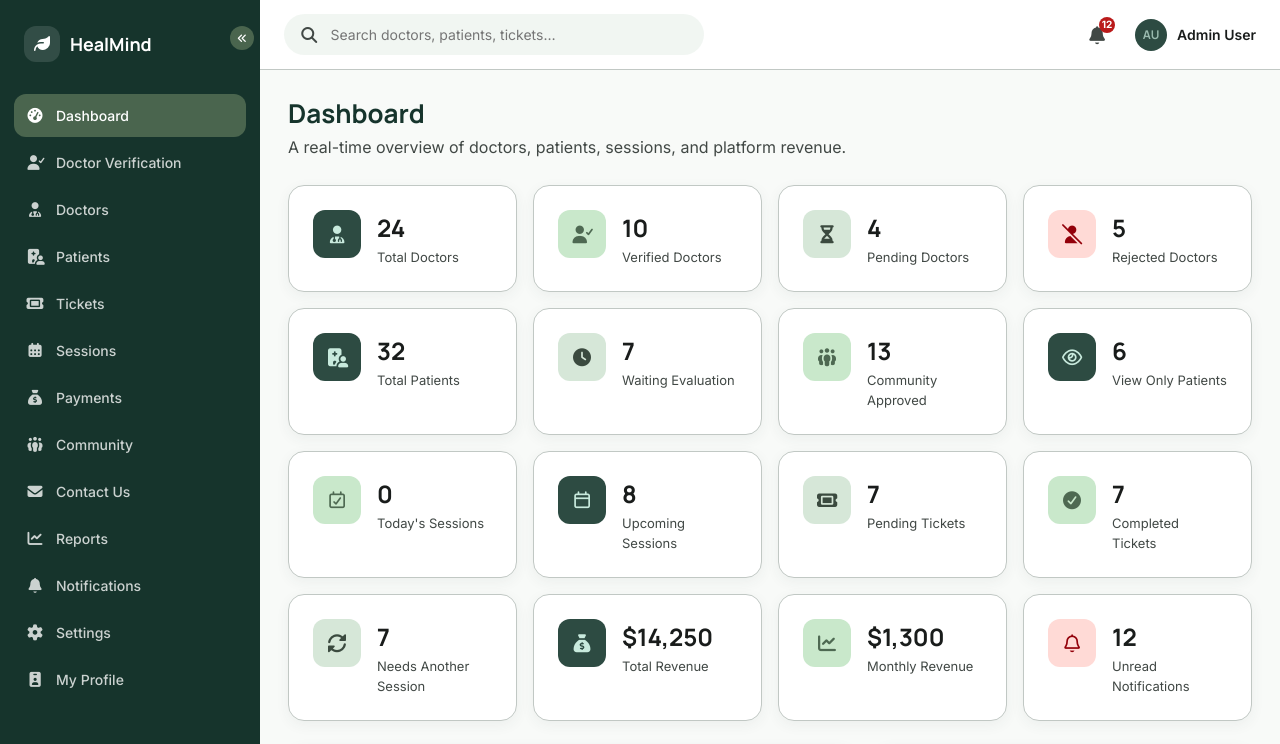
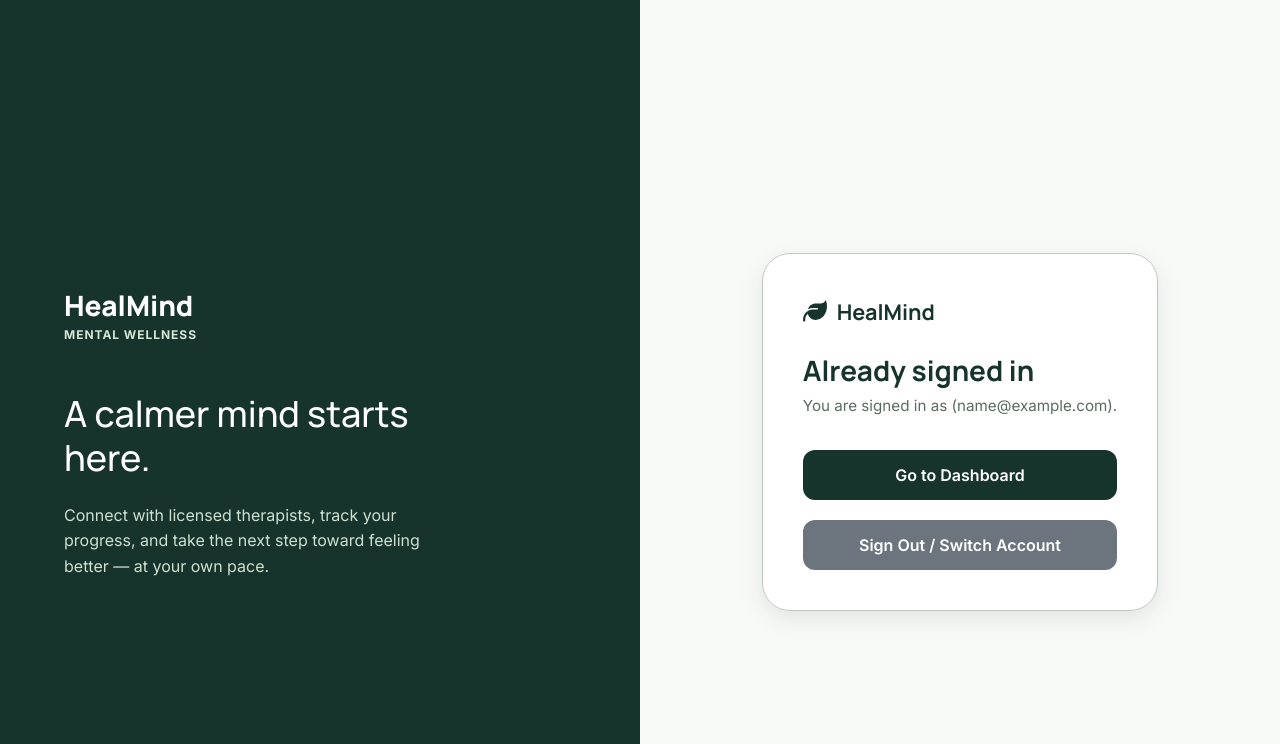
Before and after one commit to maikhaledaboeldahab/Healmind, a React (Vite) app in the folder Front_End/: page /login in a window 1280 px wide. Before the commit this address led to /admin. Shown: the top 744 px of the page. Built offline with nearby package versions, Linux system fonts and the light colour scheme; no server answers; sample sign-in values are in the browser's storage; a web font is replaced by a local one.

Commit message:
done front end changing structure

```diff
--- a/Front_End/src/features/patient/pages/Login/SharedLogin.jsx
+++ b/Front_End/src/features/patient/pages/Login/SharedLogin.jsx
@@ -7,8 +7,8 @@ import { useAuth as useAdminAuth } from '../../../admin/hooks/useAuth';
 import styles from './SharedLogin.module.css';
 
 export default function SharedLogin() {
-  const { isAuthenticated: isUserAuth, login: userLogin } = useUserAuth();
-  const { isAuthenticated: isAdminAuth, login: adminLogin } = useAdminAuth();
+  const { isAuthenticated: isUserAuth, login: userLogin, logout: userLogout, user } = useUserAuth();
+  const { isAuthenticated: isAdminAuth, login: adminLogin, logout: adminLogout, admin } = useAdminAuth();
   const navigate = useNavigate();
   const location = useLocation();
 
@@ -17,17 +17,46 @@ export default function SharedLogin() {
   const [error, setError] = useState('');
   const [isSubmitting, setIsSubmitting] = useState(false);
 
-  // If already authenticated, redirect to the appropriate dashboard
-  if (isAdminAuth) {
-    const from = location.state?.from?.pathname;
-    const redirectTo = from && from.startsWith('/admin') && from !== '/admin/login' ? from : '/admin';
-    return <Navigate to={redirectTo} replace />;
-  }
+  // If already authenticated, show choice instead of automatic trapping redirect loop
+  if (isUserAuth || isAdminAuth) {
+    const name = isUserAuth ? user?.fullName : admin?.name;
+    const userEmail = isUserAuth ? user?.email : admin?.email;
+    const dashboardPath = isUserAuth ? '/dashboard' : '/admin';
 
-  if (isUserAuth) {
-    const from = location.state?.from?.pathname;
-    const redirectTo = from && !from.startsWith('/admin') && from !== '/login' && from !== '/register' && from !== '/' ? from : '/dashboard';
-    return <Navigate to={redirectTo} replace />;
+    const handleLogout = () => {
+      if (isUserAuth) {
+        userLogout();
+      } else {
+        adminLogout();
+      }
+    };
+
+    return (
+      <div className={styles.pageContainer}>
+        <div className={styles.card}>
+          <div className={styles.brand}>
+            <span className={styles.brandIcon}>
+              <FontAwesomeIcon icon={faLeaf} />
+            </span>
+            <span className={styles.brandName}>HealMind</span>
+          </div>
+
+          <h2 className={styles.title}>Already signed in</h2>
+          <p className={styles.subtitle} style={{ marginBottom: '24px' }}>
+            You are signed in as <strong>{name}</strong> ({userEmail}).
+          </p>
+
+          <div style={{ display: 'flex', flexDirection: 'column', gap: '12px' }}>
+            <button onClick={() => navigate(dashboardPath)} className={styles.submitBtn}>
+              Go to Dashboard
+            </button>
+            <button onClick={handleLogout} className={styles.submitBtn} style={{ backgroundColor: '#6c757d' }}>
+              Sign Out / Switch Account
+            </button>
+          </div>
+        </div>
+      </div>
+    );
   }
 
   const handleSubmit = async (e) => {
--- a/Front_End/src/features/patient/routes/PatientRoutes.jsx
+++ b/Front_End/src/features/patient/routes/PatientRoutes.jsx
@@ -32,35 +32,35 @@ export default function PatientRoutes() {
     <Routes>
       {/* Public / Auth routes */}
       <Route element={<AuthLayout />}>
-        <Route path="/login" element={<SharedLogin />} />
-        <Route path="/register" element={<Register />} />
+        <Route path="login" element={<SharedLogin />} />
+        <Route path="register" element={<Register />} />
       </Route>
+      <Route path="" element={<Navigate to="/login" replace />} />
 
       {/* User Protected Routes */}
       <Route element={<UserProtectedRoute />}>
         <Route element={<MainLayout />}>
-          <Route path="/dashboard" element={<UserDashboard />} />
-          <Route path="/doctors" element={<UserDoctors />} />
-          <Route path="/doctors/:doctorId" element={<UserDoctorDetails />} />
-          <Route path="/doctors/:doctorId/book" element={<BookAppointment />} />
-          <Route path="/payment/:bookingId" element={<Payment />} />
-          <Route path="/sessions/upcoming" element={<UpcomingSessions />} />
-          <Route path="/sessions/history" element={<SessionHistory />} />
-          <Route path="/sessions/:sessionId" element={<SessionReport />} />
-          <Route path="/sessions/:sessionId/rate" element={<RateDoctor />} />
-          <Route path="/sessions/:sessionId/video" element={<VideoSession />} />
-          <Route path="/live-chat/:sessionId" element={<LiveChat />} />
-          <Route path="/messages" element={<Messages />} />
-          <Route path="/messages/:doctorId" element={<Messages />} />
-          <Route path="/tickets" element={<TicketHistory />} />
-          <Route path="/tickets/new" element={<CreateTicket />} />
-          <Route path="/community" element={<UserCommunity />} />
-          <Route path="/ai-assistant" element={<AIAssistant />} />
-          <Route path="/contact" element={<ContactUs />} />
-          <Route path="/notifications" element={<UserNotifications />} />
-          <Route path="/payments/history" element={<PaymentHistory />} />
-          <Route path="/profile" element={<UserProfile />} />
-          <Route path="/" element={<Navigate to="/dashboard" replace />} />
+          <Route path="dashboard" element={<UserDashboard />} />
+          <Route path="doctors" element={<UserDoctors />} />
+          <Route path="doctors/:doctorId" element={<UserDoctorDetails />} />
+          <Route path="doctors/:doctorId/book" element={<BookAppointment />} />
+          <Route path="payment/:bookingId" element={<Payment />} />
+          <Route path="sessions/upcoming" element={<UpcomingSessions />} />
+          <Route path="sessions/history" element={<SessionHistory />} />
+          <Route path="sessions/:sessionId" element={<SessionReport />} />
+          <Route path="sessions/:sessionId/rate" element={<RateDoctor />} />
+          <Route path="sessions/:sessionId/video" element={<VideoSession />} />
+          <Route path="live-chat/:sessionId" element={<LiveChat />} />
+          <Route path="messages" element={<Messages />} />
+          <Route path="messages/:doctorId" element={<Messages />} />
+          <Route path="tickets" element={<TicketHistory />} />
+          <Route path="tickets/new" element={<CreateTicket />} />
+          <Route path="community" element={<UserCommunity />} />
+          <Route path="ai-assistant" element={<AIAssistant />} />
+          <Route path="contact" element={<ContactUs />} />
+          <Route path="notifications" element={<UserNotifications />} />
+          <Route path="payments/history" element={<PaymentHistory />} />
+          <Route path="profile" element={<UserProfile />} />
         </Route>
       </Route>
     </Routes>
```
